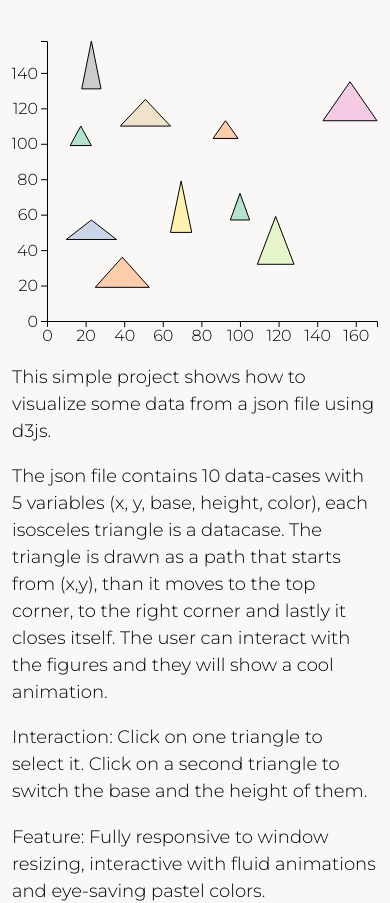
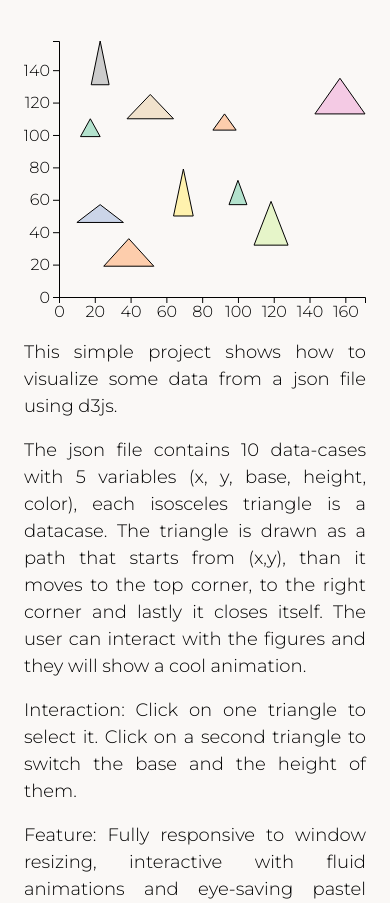
Before and after one commit to musica-maestro/INFOVIS-individual-project, a plain HTML site: page index.html in a window 390 px wide. Shown: the part 201-1104 px from the top of the page. Drawn offline with nearby package versions, Linux system fonts and the light colour scheme.

Commit message:
FIx phone view

```diff
--- a/css/style.css
+++ b/css/style.css
@@ -17,6 +17,7 @@ body {
   color: #000000;
   font-size: 18px;
   margin: auto;
+  text-align: justify;
 }
 
 p{
--- a/index.html
+++ b/index.html
@@ -1,14 +1,17 @@
 <!DOCTYPE html>
 <html>
+
 <head>
   <title>INFOVIS Individual Project</title>
   <meta content="text/html;charset=utf-8" http-equiv="Content-Type">
   <meta content="utf-8" http-equiv="encoding">
-    <link href="https://cdn.jsdelivr.net/npm/bootstrap@5.1.3/dist/css/bootstrap.min.css" rel="stylesheet" integrity="sha384-1BmE4kWBq78iYhFldvKuhfTAU6auU8tT94WrHftjDbrCEXSU1oBoqyl2QvZ6jIW3" crossorigin="anonymous">
+  <link href="https://cdn.jsdelivr.net/npm/bootstrap@5.1.3/dist/css/bootstrap.min.css" rel="stylesheet"
+    integrity="sha384-1BmE4kWBq78iYhFldvKuhfTAU6auU8tT94WrHftjDbrCEXSU1oBoqyl2QvZ6jIW3" crossorigin="anonymous">
   <link rel="stylesheet" type="text/css" href="css/style.css">
   <link href="https://fonts.googleapis.com/css?family=Lora:400,700|Montserrat:300" rel="stylesheet">
   <script src="lib/d3.v6.min.js"></script>
 </head>
+
 <body>
 
   <div class="container">
@@ -17,31 +20,39 @@
         <h1 id="title">INFOVIS - individual project</h1>
       </div>
     </div>
-
+    <div class="container">
       <div class="row">
-          <div class="col-xs-12 col-md-6" id="chartArea">
+        <div class="col-lg-6 col-sm-12 col-xs-12" id="chartArea">
         </div>
-          <div class="col-xs-12 col-md-6" id="textArea">
+        <div class="col-lg-6 col-sm-12 col-xs-12" id="textArea">
           <p>
             This simple project shows how to visualize some data from a json file using d3js.
           </p>
           <p>
-              The json file contains 10 data-cases with 5 variables (x, y, base, height, color), each isosceles triangle is a datacase.
-              The triangle is drawn as a path that starts from (x,y), than it moves to the top corner, to the right corner and lastly it closes itself.
+            The json file contains 10 data-cases with 5 variables (x, y, base, height, color), each isosceles triangle
+            is a datacase.
+            The triangle is drawn as a path that starts from (x,y), than it moves to the top corner, to the right corner
+            and lastly it closes itself.
             The user can interact with the figures and they will show a cool animation.
           </p>
           <p>
-              Interaction: Click on one triangle to select it. Click on a second triangle to switch the base and the height of them.
+            Interaction: Click on one triangle to select it. Click on a second triangle to switch the base and the
+            height of them.
           </p>
           <p>
-              Feature: Fully responsive to window resizing, interactive with fluid animations and eye-saving pastel colors.
+            Feature: Fully responsive to window resizing, interactive with fluid animations and eye-saving pastel
+            colors.
           </p>
+        </div>
       </div>
     </div>
   </div>
 
   </div>
-<script src="https://cdn.jsdelivr.net/npm/bootstrap@5.1.3/dist/js/bootstrap.bundle.min.js" integrity="sha384-ka7Sk0Gln4gmtz2MlQnikT1wXgYsOg+OMhuP+IlRH9sENBO0LRn5q+8nbTov4+1p" crossorigin="anonymous"></script>
+  <script src="https://cdn.jsdelivr.net/npm/bootstrap@5.1.3/dist/js/bootstrap.bundle.min.js"
+    integrity="sha384-ka7Sk0Gln4gmtz2MlQnikT1wXgYsOg+OMhuP+IlRH9sENBO0LRn5q+8nbTov4+1p"
+    crossorigin="anonymous"></script>
   <script src="js/triangles.js"></script>
 </body>
+
 </html>
--- a/js/triangles.js
+++ b/js/triangles.js
@@ -28,8 +28,6 @@ var trianglesData;  // triangles data
 
 // functions
 function settingXYColorScaleDomain(data) {
-    console.log("Setting scales");
-
     xMax = d3.max(data, function (d) { return d.x + d.base; });     // sum base to make the whole figure visible
     yMax = d3.max(data, function (d) { return d.y + d.height; });   // sum height to make the whole figure visible
     cMin = d3.min(data, function (d) { return d.color; });
@@ -41,8 +39,6 @@ function settingXYColorScaleDomain(data) {
 }
 
 function drawAxes() {
-    console.log("Drawing axes");
-
     // draw the x-axis
     svg.append("g")
         .attr("class", "x axis")
```
Lines whose indentation alone changed are shown as unchanged.
